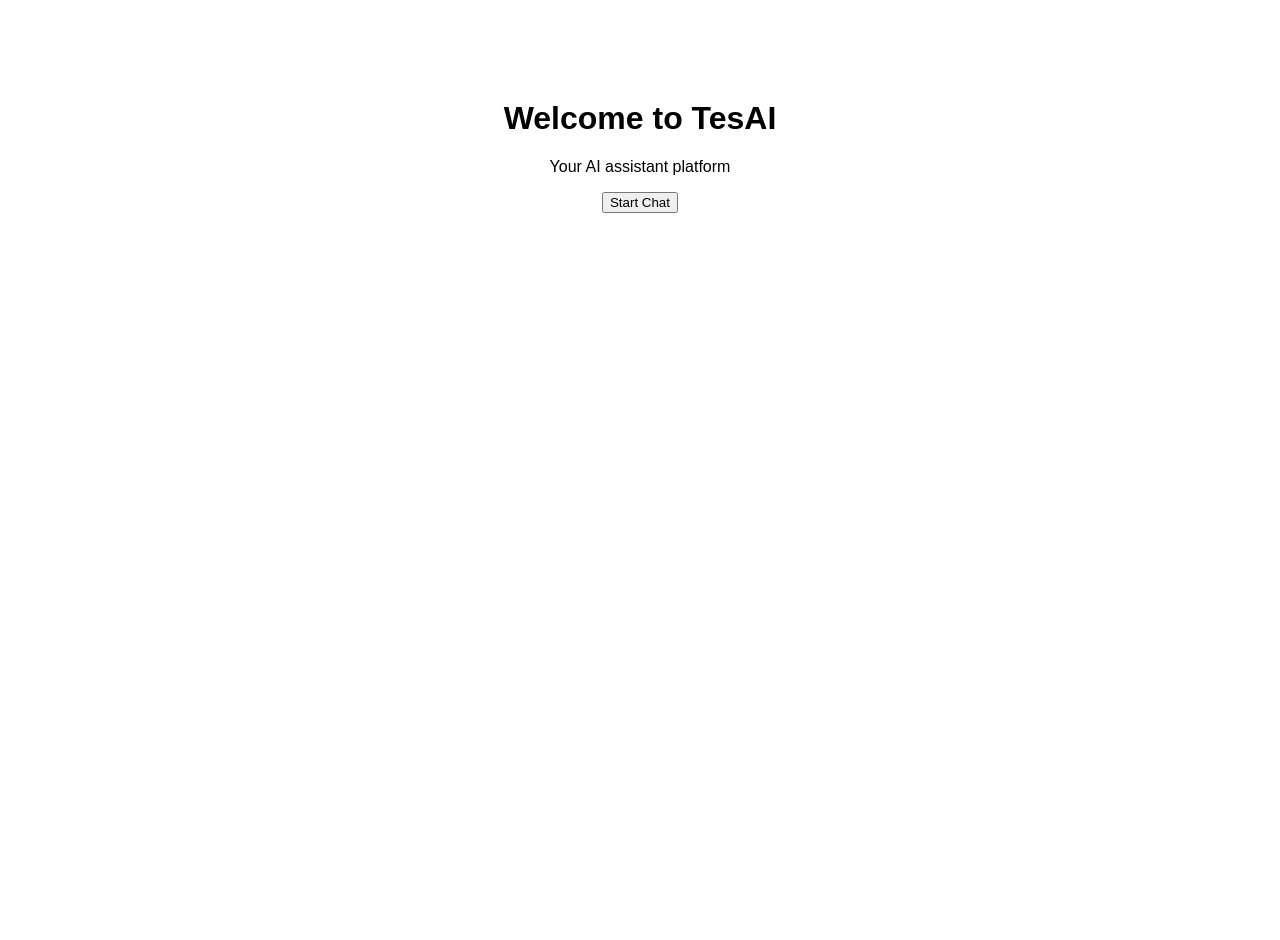
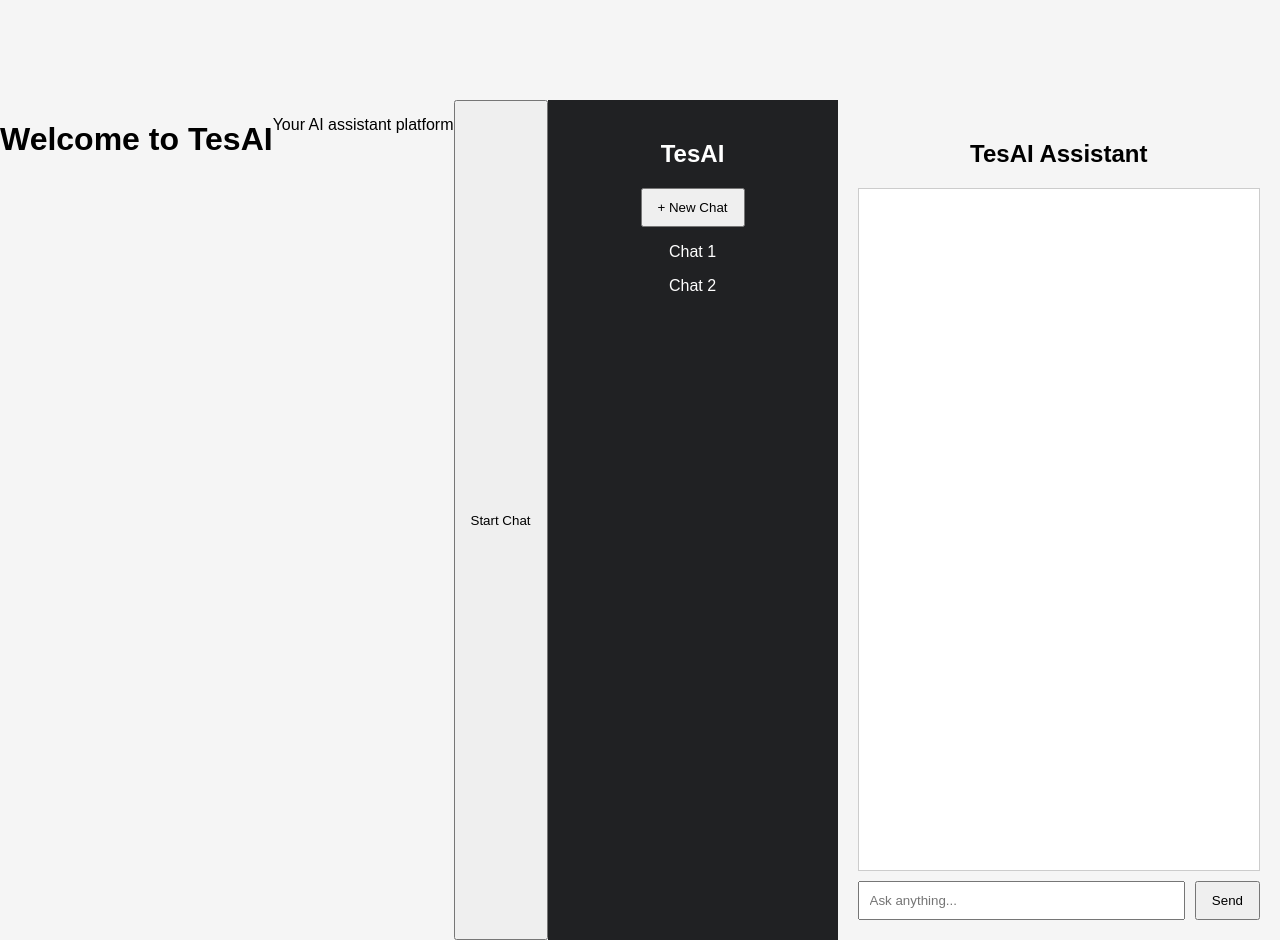
Before and after one commit to sivakumarmada95-afk/tesai-website, a plain HTML site: page index.html in a window 1280 px wide. Before the commit the page ends 800 px from the top, so only its background shows below. Drawn offline with Linux system fonts and the light colour scheme.

Commit message:
Update index.html

```diff
--- a/index.html
+++ b/index.html
@@ -13,3 +13,149 @@
 
 </body>
 </html>
+<!DOCTYPE html>
+<html>
+
+<head>
+<title>TesAI Chat</title>
+
+<style>
+
+body{
+margin:0;
+font-family:Arial;
+display:flex;
+background:#f5f5f5;
+}
+
+.sidebar{
+width:250px;
+background:#202123;
+color:white;
+height:100vh;
+padding:20px;
+}
+
+.chat{
+flex:1;
+padding:20px;
+display:flex;
+flex-direction:column;
+}
+
+#messages{
+flex:1;
+border:1px solid #ccc;
+padding:10px;
+overflow:auto;
+margin-bottom:10px;
+background:white;
+}
+
+.message{
+padding:10px;
+margin:5px 0;
+border-radius:8px;
+max-width:60%;
+}
+
+.user{
+background:#cfe9ff;
+align-self:flex-end;
+}
+
+.ai{
+background:#e5e5e5;
+align-self:flex-start;
+}
+
+.inputArea{
+display:flex;
+gap:10px;
+}
+
+input{
+flex:1;
+padding:10px;
+}
+
+button{
+padding:10px 15px;
+cursor:pointer;
+}
+
+</style>
+
+</head>
+
+<body>
+
+<div class="sidebar">
+
+<h2>TesAI</h2>
+
+<button onclick="clearChat()">+ New Chat</button>
+
+<p>Chat 1</p>
+<p>Chat 2</p>
+
+</div>
+
+<div class="chat">
+
+<h2>TesAI Assistant</h2>
+
+<div id="messages"></div>
+
+<div class="inputArea">
+
+<input id="userInput" placeholder="Ask anything...">
+
+<button onclick="sendMessage()">Send</button>
+
+</div>
+
+</div>
+
+<script>
+
+function sendMessage(){
+
+var input=document.getElementById("userInput");
+var message=input.value;
+
+if(message==="") return;
+
+var chat=document.getElementById("messages");
+
+chat.innerHTML += "<div class='message user'>"+message+"</div>";
+
+chat.innerHTML += "<div class='message ai'>TesAI: I am learning. AI coming soon!</div>";
+
+input.value="";
+
+chat.scrollTop = chat.scrollHeight;
+
+}
+
+function clearChat(){
+
+document.getElementById("messages").innerHTML="";
+
+}
+
+document.getElementById("userInput").addEventListener("keypress", function(event){
+
+if(event.key === "Enter"){
+
+sendMessage();
+
+}
+
+});
+
+</script>
+
+</body>
+
+</html>
```
